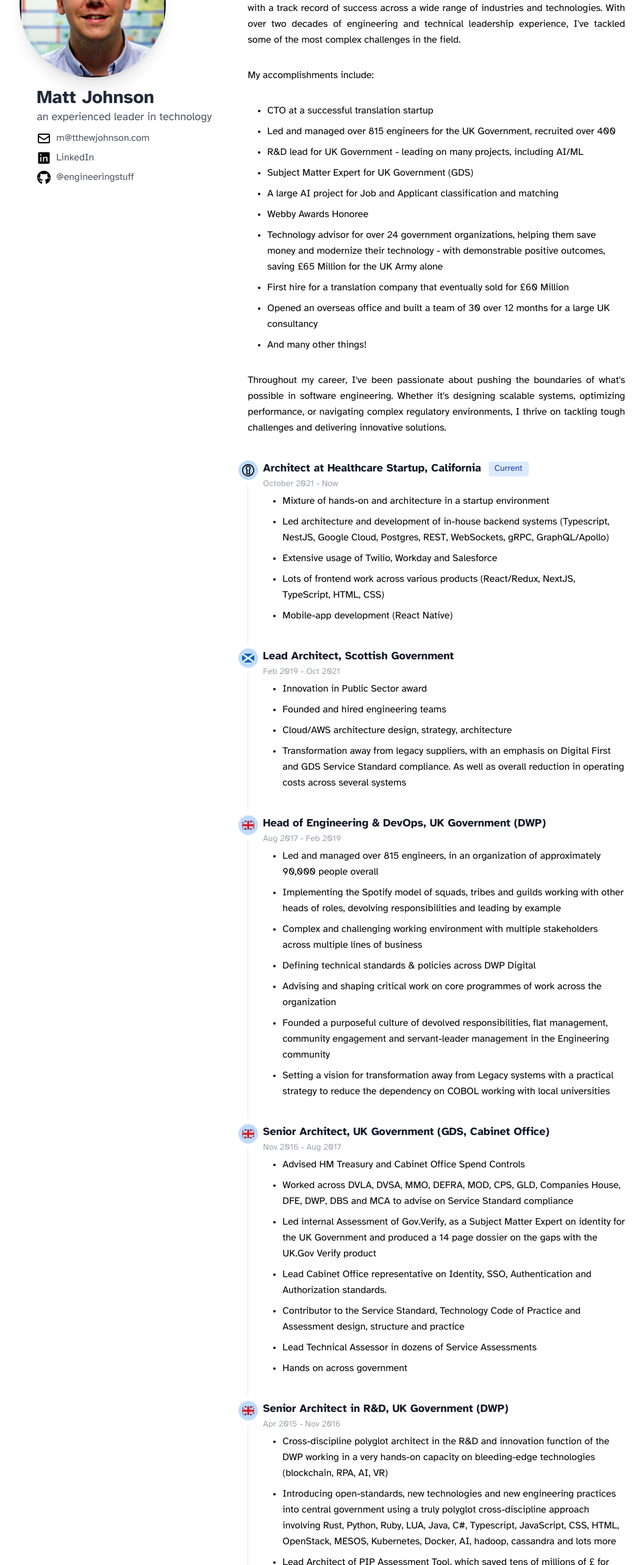
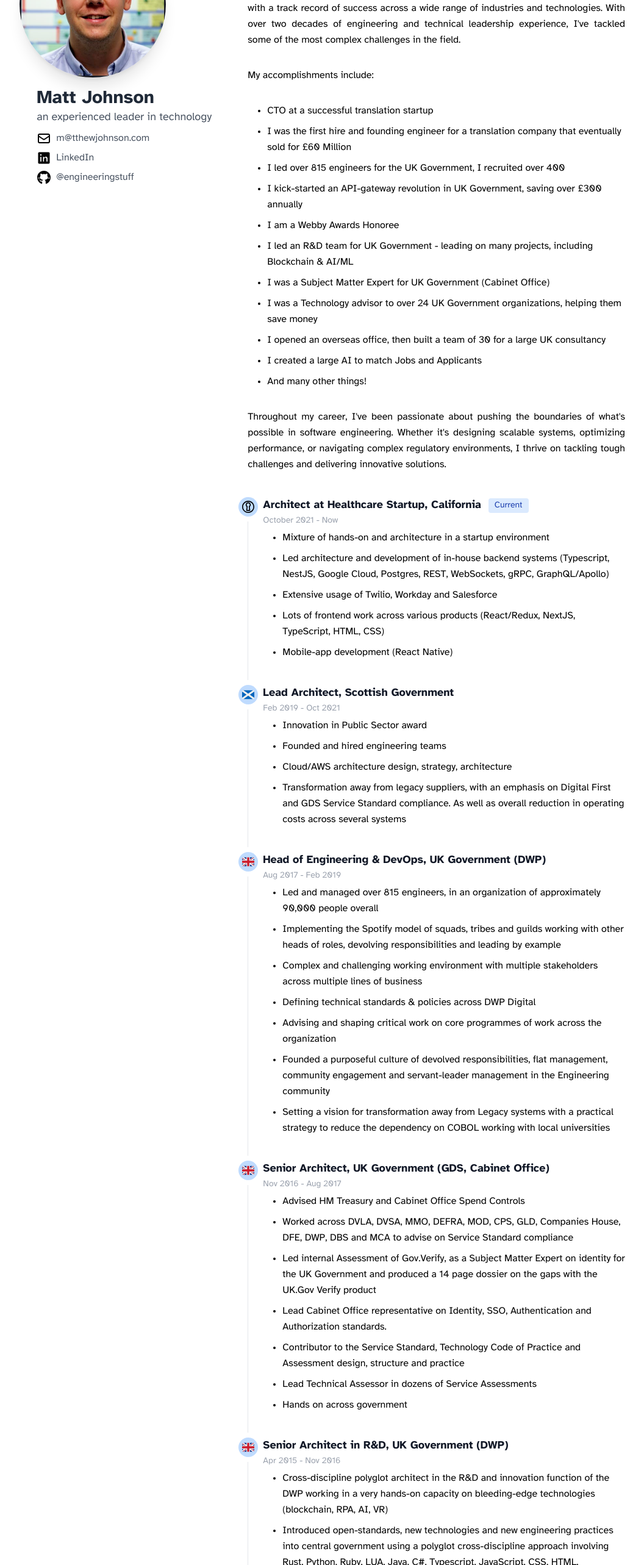
Before and after one commit to engineeringstuff/tthewjohnson, a SvelteKit app: page / in a window 1280 px wide. Shown: the part 234-2800 px from the top of the page at 61% size, without its empty margins (95-1151 px from the left). Built offline with nearby package versions, Linux system fonts and the light colour scheme; a web font is replaced by a local one.

Commit message:
Small frontpage updates

```diff
--- a/src/routes/+page.svelte
+++ b/src/routes/+page.svelte
@@ -61,20 +61,17 @@
 		<p>My accomplishments include:</p>
 		<ul>
 			<li>CTO at a successful translation startup</li>
-			<li>Led and managed over 815 engineers for the UK Government, recruited over 400</li>
-			<li>R&D lead for UK Government - leading on many projects, including AI/ML</li>
-			<li>Subject Matter Expert for UK Government (GDS)</li>
-			<li>A large AI project for Job and Applicant classification and matching</li>
-			<li>Webby Awards Honoree</li>
+			<li>I was the first hire and founding engineer for a translation company that eventually sold for £60 Million</li>
+			<li>I led over 815 engineers for the UK Government, I recruited over 400</li>
+			<li>I kick-started an API-gateway revolution in UK Government, saving over £300 annually</li>
+			<li>I am a Webby Awards Honoree</li>
+			<li>I led an R&D team for UK Government - leading on many projects, including Blockchain & AI/ML</li>
+			<li>I was a Subject Matter Expert for UK Government (Cabinet Office)</li>
+			<li>I was a Technology advisor to over 24 UK Government organizations, helping them save money</li>
 			<li>
-				Technology advisor for over 24 government organizations, helping them save money and
-				modernize their technology - with demonstrable positive outcomes, saving £65 Million for the
-				UK Army alone
+				I opened an overseas office, then built a team of 30 for a large UK consultancy
 			</li>
-			<li>First hire for a translation company that eventually sold for £60 Million</li>
-			<li>
-				Opened an overseas office and built a team of 30 over 12 months for a large UK consultancy
-			</li>
+			<li>I created a large AI to match Jobs and Applicants</li>
 			<li>And many other things!</li>
 		</ul>
 		<p>
@@ -182,10 +179,10 @@
 						working in a very hands-on capacity on bleeding-edge technologies (blockchain, RPA, AI, VR)
 					</li>
 					<li>
-						Introducing open-standards, new technologies and new engineering practices into central
-						government using a truly polyglot cross-discipline approach involving Rust, Python,
+						Introduced open-standards, new technologies and new engineering practices into central
+						government using a polyglot cross-discipline approach involving Rust, Python,
 						Ruby, LUA, Java, C#, Typescript, JavaScript, CSS, HTML, OpenStack, MESOS, Kubernetes,
-						Docker, AI, hadoop, cassandra and lots more
+						Docker, Kong, AI, hadoop, cassandra and lots more
 					</li>
 					<li>Lead Architect of PIP Assessment Tool, which saved tens of millions of £ for the PIP program, and taxpayer</li>
 					<li>
```
